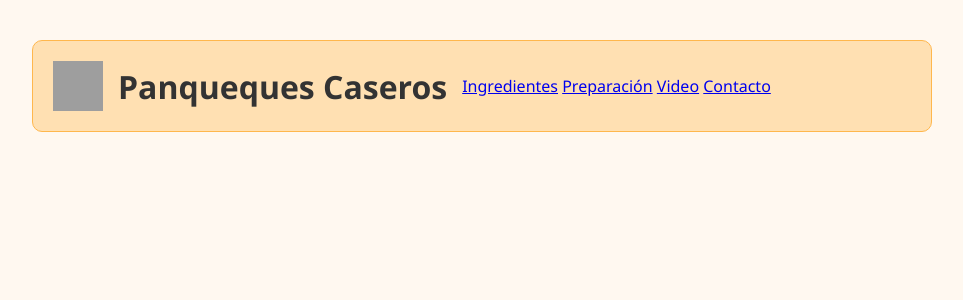
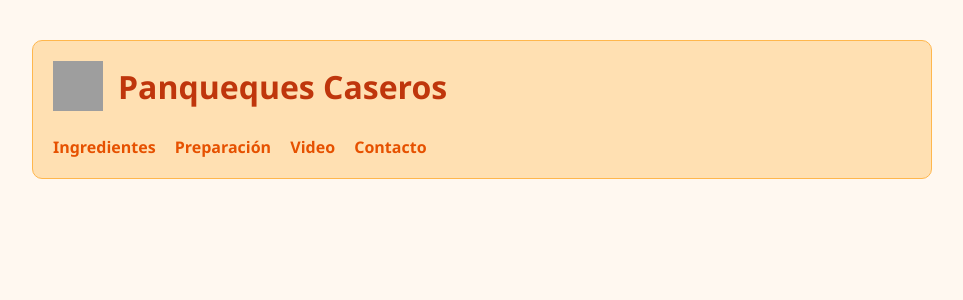
Before and after one commit to rcarmonacl/ejemplos, a PHP site: page /resumen.html in a window 1280 px wide. Shown: the top 300 px of the page, without its empty margins (158-1121 px from the left). Run offline with PHP 8.4, Linux system fonts and the light colour scheme; grey boxes are pictures that could not be loaded.

Commit message:
Update estilos3.css

```diff
--- a/estilos3.css
+++ b/estilos3.css
@@ -34,3 +34,27 @@ body {
   width: 50px; /* Ancho fijo */
   height: 50px; /* Alto fijo */
 }
+/* Título principal */
+h1 {
+  flex-grow: 1; /* Ocupa todo el espacio disponible restante */
+  font-size: 2rem; /* Tamaño grande */
+  color: #bf360c; /* Color naranjo oscuro */
+}
+/* Navegación principal */
+.nav {
+  width: 100%; /* Ocupar todo el ancho disponible */
+  margin-top: 10px; /* Separación superior */
+}
+/* Estilos de los enlaces en la navegación */
+.nav a {
+  text-decoration: none; /* Quita subrayado */
+  margin-right: 15px; /* Separación entre enlaces */
+  color: #e65100; /* Color naranja oscuro */
+  font-weight: bold; /* Texto en negrita */
+}
+
+/* Estilo cuando el cursor pasa sobre los enlaces */
+.nav a:hover {
+  text-decoration: underline; /* Subrayado al pasar el mouse */
+  color: #bf360c; /* Color más oscuro */
+}
```
